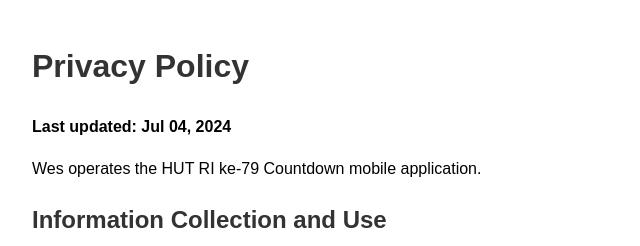
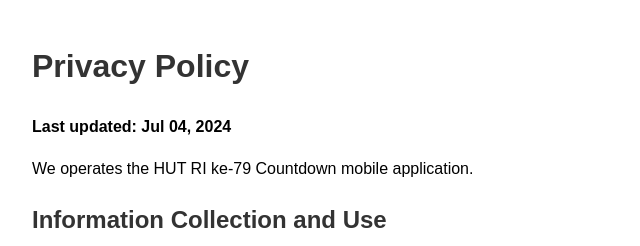
Before and after one commit to Moanrisy/privacy, a plain HTML site: page index.html in a window 1280 px wide. Shown: the top 246 px of the page, 308-948 px from the left. Drawn offline with Linux system fonts and the light colour scheme.

Commit message:
fix: typo

```diff
--- a/index.html
+++ b/index.html
@@ -26,7 +26,7 @@
 
     <p><strong>Last updated: Jul 04, 2024</strong></p>
 
-    <p>Wes operates the HUT RI ke-79 Countdown mobile application.</p>
+    <p>We operates the HUT RI ke-79 Countdown mobile application.</p>
 
     <h2>Information Collection and Use</h2>
 
```
